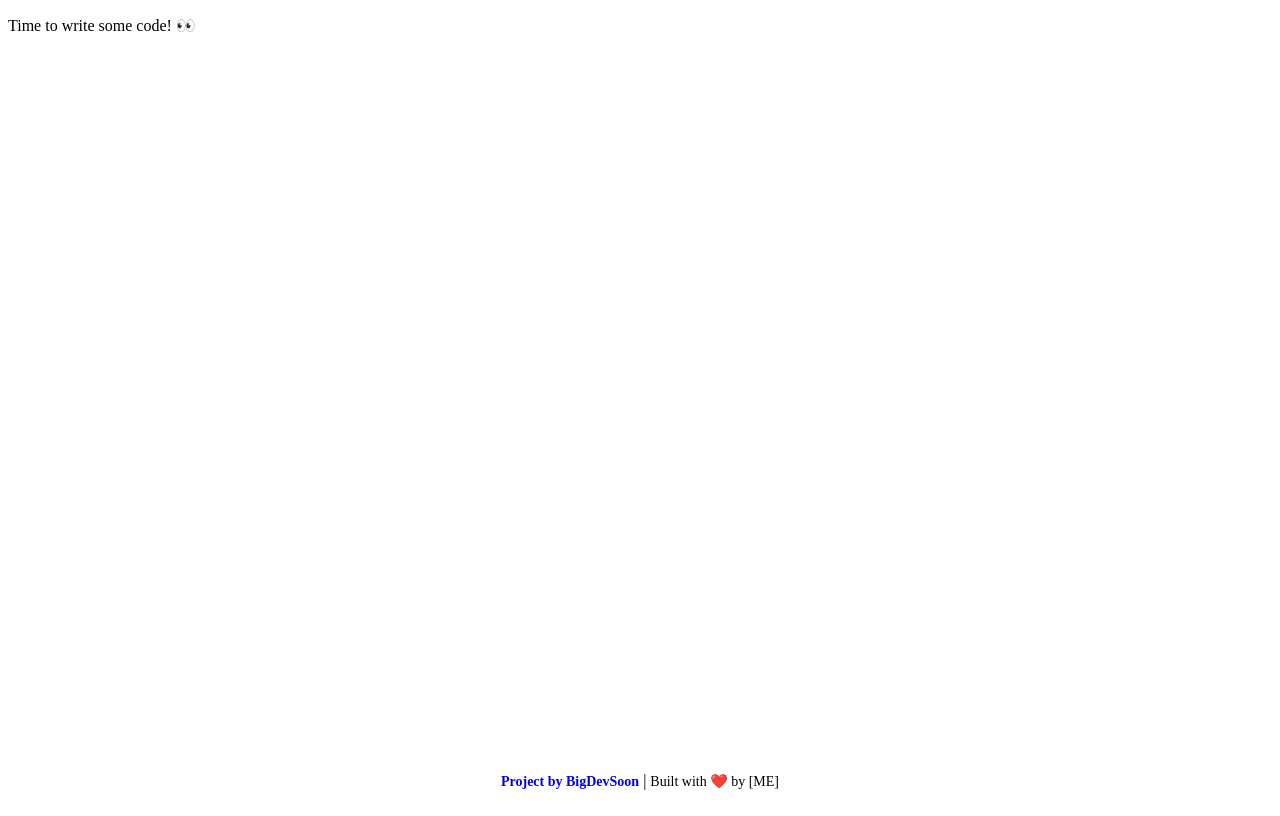
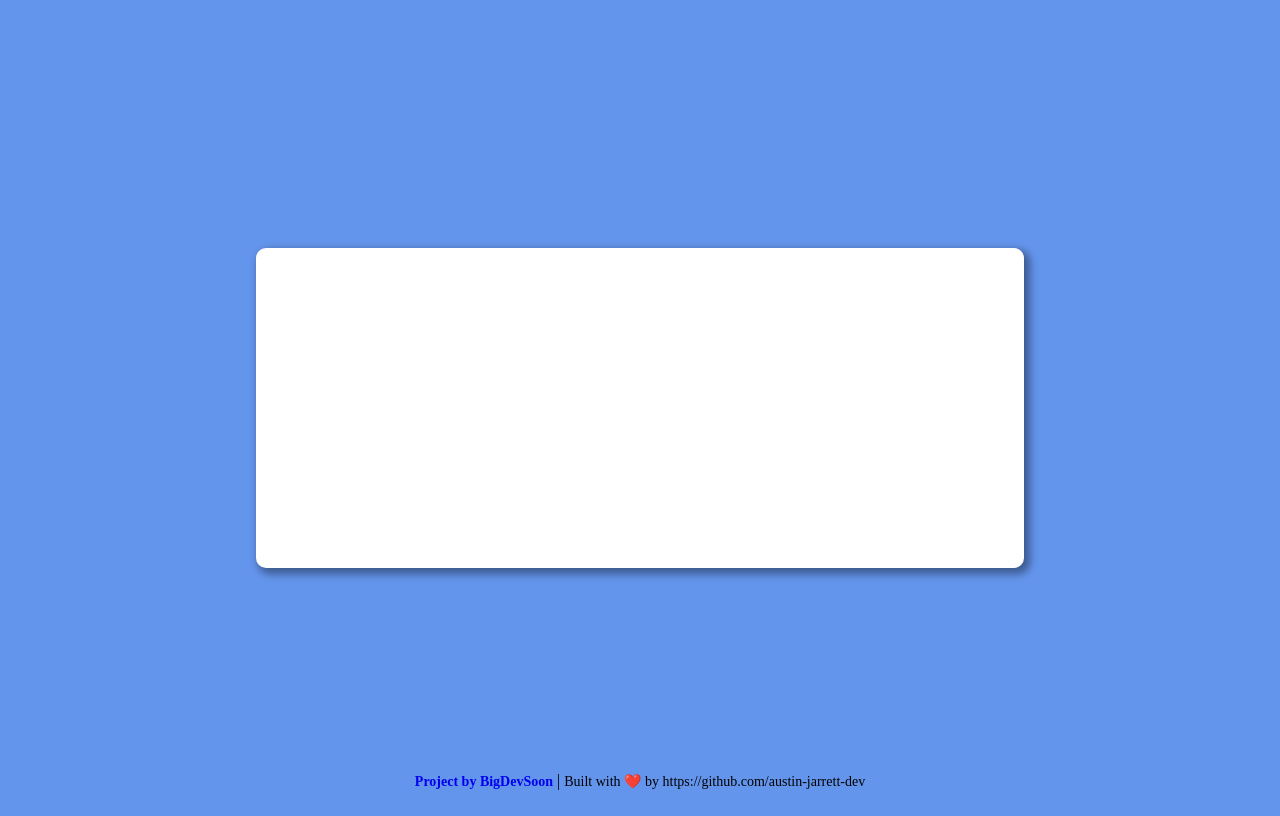
Before and after one commit to austin-jarrett-dev/big-dev-soon-business-card-freerun-703687, a plain HTML site: page index.html in a window 1280 px wide. Drawn offline with Linux system fonts and the light colour scheme.

Commit message:
add card to page

```diff
--- a/index.css
+++ b/index.css
@@ -1,4 +1,23 @@
 /* This is an example CSS file, feel free to remove/edit it anytime */
+body {
+  background-color: cornflowerblue;
+  display: flex;
+  justify-content: center;
+  align-items: center;
+  height: 100vh;
+}
+
+.card {
+  background-color: white;
+  width: 60vw;
+  height: 40vh;
+
+  border-radius: 10px;
+  /* card box shadow */
+  box-shadow: 4px 4px 8px 2px rgba(0, 0, 0, 0.4);
+
+}
+
 .footer {
   position: absolute;
   bottom: 0;
--- a/index.html
+++ b/index.html
@@ -8,14 +8,16 @@
   </head>
   <body>
     <!-- Place below is for your own exciting code -->
-    <p>Time to write some code! 👀</p>
+    <div class="card">
+
+    </div>
     <!-- Change the [ME] part to your own name/GitHub link -->
     <div class="footer">
       <a href="https://bigdevsoon.me" target="_blank" rel="noopener noreferrer"
         >Project by BigDevSoon</a
       >
       |
-      <span>Built with ❤️ by [ME]</span>
+      <span>Built with ❤️ by https://github.com/austin-jarrett-dev</span>
     </div>
   </body>
 </html>
```
